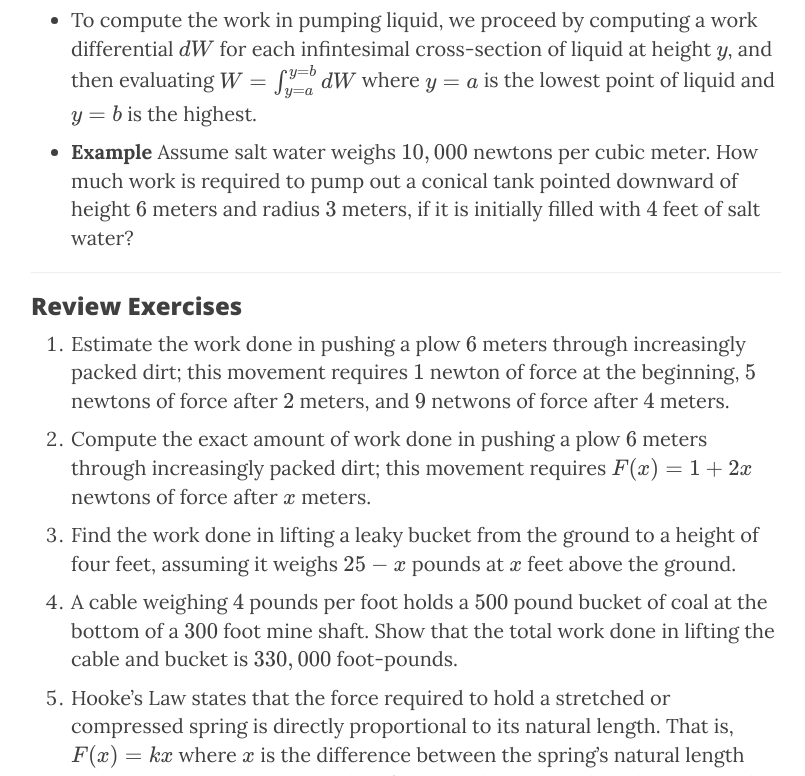
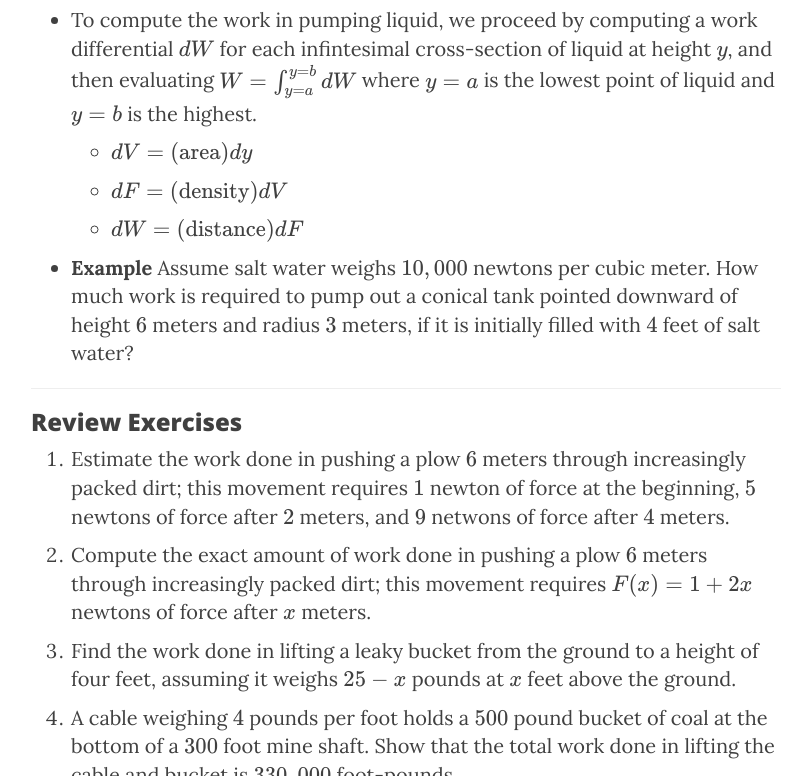
Before and after one commit to jford1906/prof.clontz.org, a Jekyll site: the page built from resources/calculus2/3/5.md, in a window 1280 px wide and 900 px high, scrolled down 3151 px, cut to the strip 124-900 px from the top of the window. Shown: the whole strip, without its empty margins (234-1039 px from the left). Built offline with Jekyll 4.4.1, drawn with Linux system fonts in a browser that asks for light colours; nearby versions of some CDN libraries; formulas are drawn with MathJax 3.

Commit message:
elaborate on dW

```diff
--- a/resources/calculus2/3/5.md
+++ b/resources/calculus2/3/5.md
@@ -52,13 +52,16 @@ description: Work
 
 ### 3.5.3 Work and Pumping Liquid
 
-<iframe width="560" height="315" src="https://www.youtube.com/embed/682QxafIkv4" frameborder="0" allowfullscreen></iframe>
+<iframe width="560" height="315" src="https://www.youtube.com/embed/682QxafIkv4" frameborder="0" allowfullscreen></iframe><!-- TODO could be streamlined -->
 
 - To compute the work in pumping liquid, we proceed by computing a
   work differential \\(dW\\) for each infintesimal cross-section of liquid
   at height \\(y\\), and then evaluating \\(W=\int_{y=a}^{y=b} dW\\)
   where \\(y=a\\) is the lowest point of liquid and \\(y=b\\) is the
   highest.
+    - \\(dV = (\text{area})dy\\)
+    - \\(dF = (\text{density})dV\\)
+    - \\(dW = (\text{distance})dF\\)
 - **Example** Assume salt water weighs \\(10,000\\) newtons per
   cubic meter. How much work is required to pump out a conical tank
   pointed downward
```
